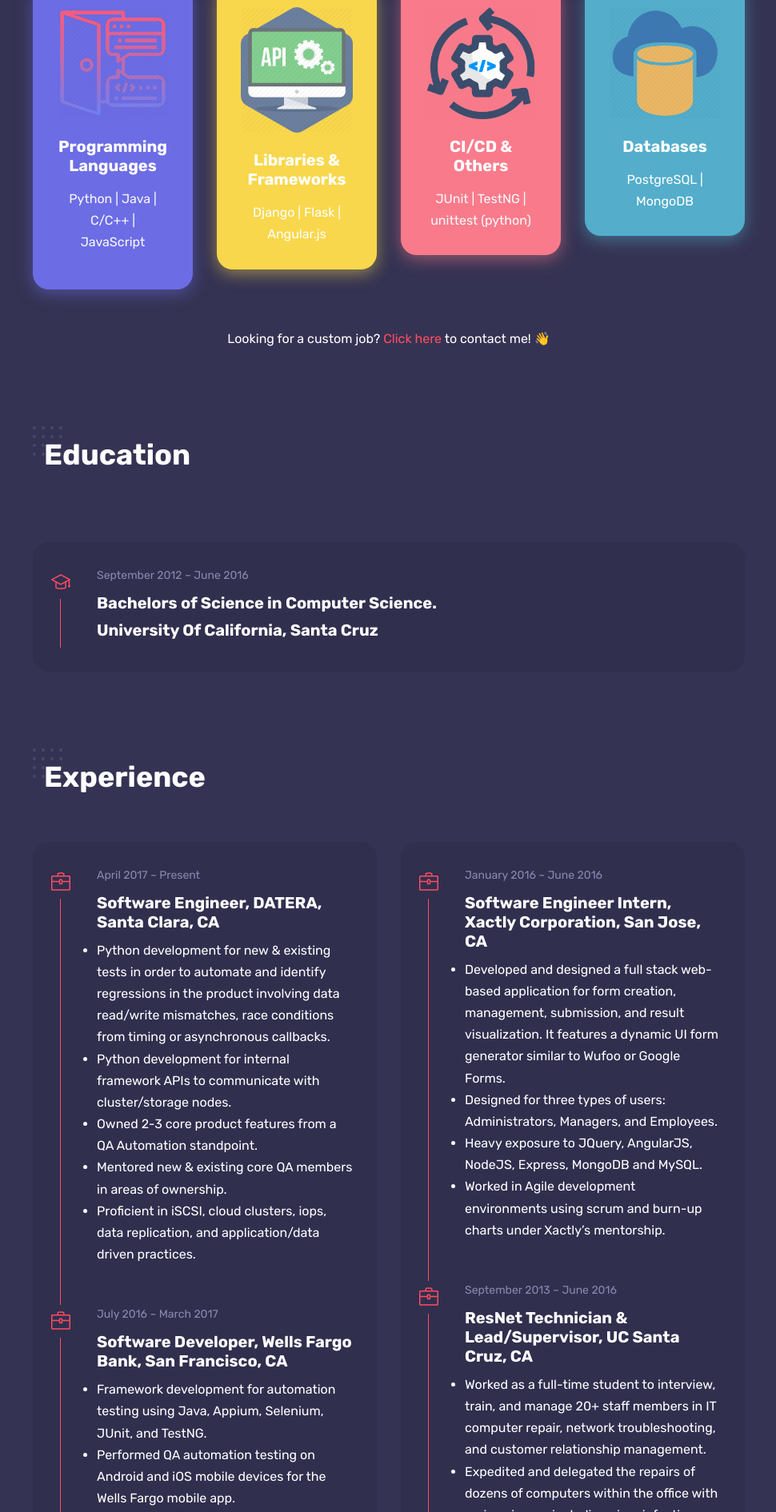
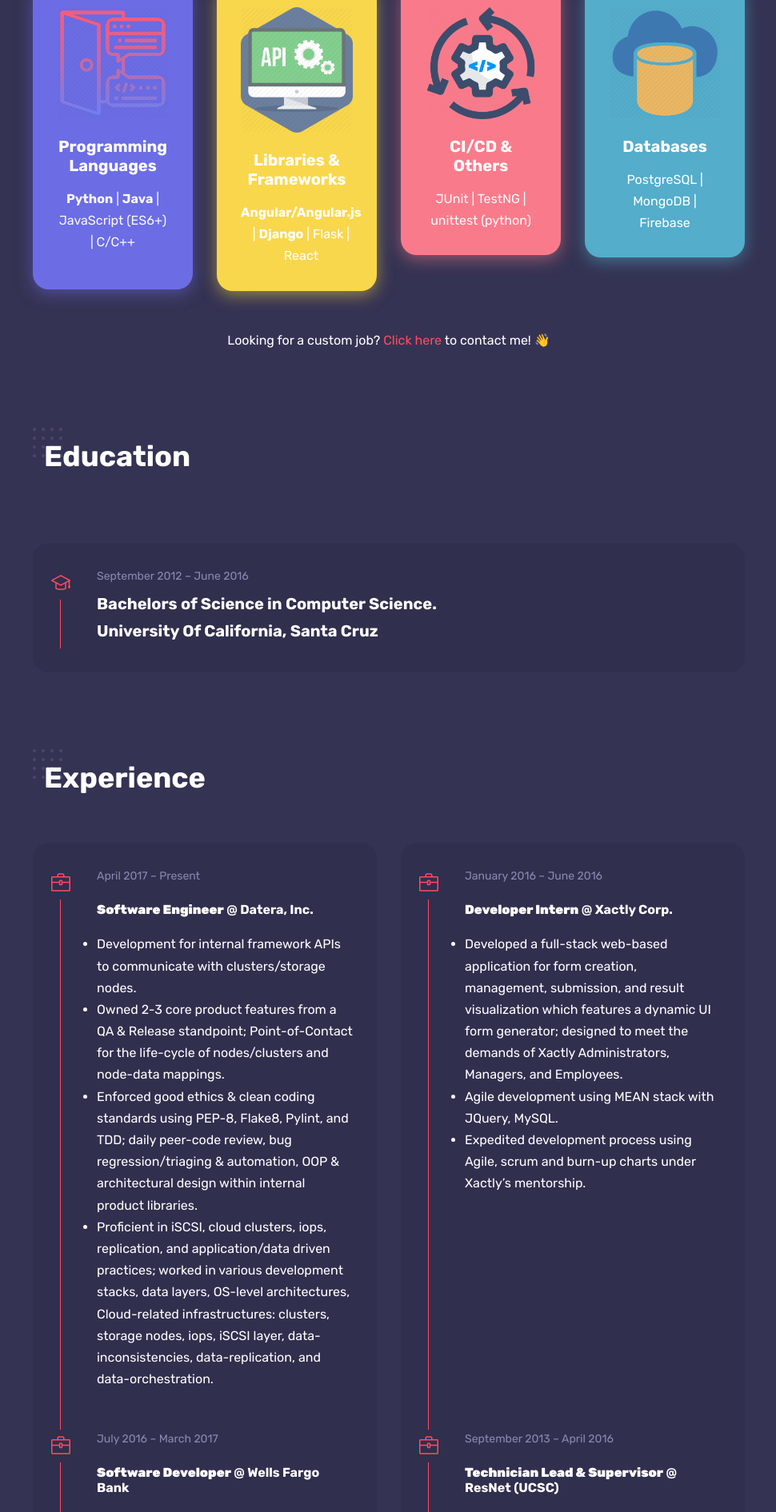
Before and after one commit to jabhax/personal_portfolio_project, a Django app: page / in a window 1280 px wide. Shown: the part 3462-5353 px from the top of the page at 80% size, without its empty margins (299-1269 px from the left). Run offline with Django 3.2, Linux system fonts and the light colour scheme; data that the repository does not hold is empty; some libraries are stand-ins or nearby versions.

Commit message:
updated experiences to use views.py. Also will convert these data inputs into models in future iterations of the portfolio.

```diff
--- a/portfolio/templates/portfolio/about.html
+++ b/portfolio/templates/portfolio/about.html
@@ -48,7 +48,7 @@
                         </div>
                         -->
                         <div class="mt-3">
-                            <a href="{% static 'portfolio/Resume_Justin_Barros.pdf' %}" class="btn btn-default" download>Download Resume/CV</a>
+                            <a href="{% static 'portfolio/JB_Resume.pdf' %}" class="btn btn-default" download>Download Resume/CV</a>
                         </div>
                         <div class="spacer d-md-none d-lg-none" data-height="30"></div>
                     </div>
--- a/portfolio/templates/portfolio/experience.html
+++ b/portfolio/templates/portfolio/experience.html
@@ -8,37 +8,24 @@
         <div class="col-md-6">
             <!-- timeline wrapper -->
             <div class="timeline exp bg-dark rounded shadow-light padding-30 overflow-hidden">
+                {% if experiences %}
+                {% for exp in experiences %}
                 <!-- timeline item -->
                 <div class="timeline-container wow fadeInUp">
                     <div class="content">
-                        <span class="time">April 2017 ~ Present</span>
-                        <h3 class="title">Software Engineer, DATERA, Santa Clara, CA</h3>
+                        <span class="time">{{ exp.start_date }} ~ {{ exp.end_date }}</span>
+                        <h6 class="title">
+                            <strong>{{ exp.title }}</strong> @ {{ exp.company_name }}
+                        </h6>
                         <ul>
-                            <li>Python development for new &amp existing tests in order to automate and identify regressions in the product involving data read/write mismatches, race conditions from timing or asynchronous callbacks.</li>
-                            <li>Python development for internal framework APIs to communicate with cluster/storage nodes.</li>
-                            <li>Owned 2-3 core product features from a QA Automation standpoint.</li>
-                            <li>Mentored new &amp existing core QA members in areas of ownership.</li>
-                            <li>Proficient in iSCSI, cloud clusters, iops, data replication, and application/data driven practices.</li>
+                            {% for responsibility in exp.responsibilities %}
+                            <li>{{ responsibility }}</li>
+                            {% endfor %}
                         </ul>
                     </div>
                 </div>
-
-                <!-- timeline item -->
-                <div class="timeline-container wow fadeInUp" data-wow-delay="0.2s">
-                    <div class="content">
-                        <span class="time">July 2016 ~ March 2017</span>
-                        <h3 class="title">Software Developer, Wells Fargo Bank,  San Francisco, CA</h3>
-                        <ul>
-                            <li>Framework development for automation testing using Java, Appium, Selenium, JUnit, and TestNG.</li>
-                            <li>Performed QA automation testing on Android and iOS mobile devices for the Wells Fargo mobile app.</li>
-                            <li>Heavy exposure to mobile development, various software architectures, QA automation/whitebox testing.</li>
-                            <li style="list-style: none;"><br/></li>
-                            <li style="list-style: none;"><br/></li>
-                            <li style="list-style: none;"><br/></li>
-                            <li style="list-style: none;"><br/></li>
-                        </ul>
-                    </div>
-                </div>
+                {% endfor %}
+                {% endif %}
                 <!-- main line -->
                 <span class="line"></span>
             </div>
@@ -50,32 +37,28 @@
             <!-- timeline wrapper -->
             <div class="timeline exp bg-dark rounded shadow-light padding-30 overflow-hidden">
 
+                {% if experiences %}
+                    {% for exp2 in experiences2 %}
                         <!-- timeline item -->
                         <div class="timeline-container wow fadeInUp" data-wow-delay="0.4s">
                             <div class="content">
-                        <span class="time">January 2016 ~ June 2016</span>
-                        <h3 class="title">Software Engineer Intern, Xactly Corporation, San Jose, CA</h3>
+                                <span class="time">{{ exp2.start_date }} ~ {{ exp2.end_date }}</span>
+                                <h6 class="title">
+                                    <strong>{{ exp2.title }}</strong> @ {{ exp2.company_name }}
+                                </h6>
                                 <ul>
-                            <li>Developed and designed a full stack web-based application for form creation, management, submission, and result visualization. It features a dynamic UI form generator similar to Wufoo or Google Forms.</li>
-                            <li>Designed for three types of users: Administrators, Managers, and Employees.</li>
-                            <li>Heavy exposure to JQuery, AngularJS, NodeJS, Express, MongoDB and MySQL.</li>
-                            <li>Worked in Agile development environments using scrum and burn-up charts under Xactly’s mentorship.</li>
+                                    {% for responsibility in exp2.responsibilities %}
+                                    <li>{{ responsibility }}</li>
+                                    {% endfor %}
                                 </ul>
                             </div>
                         </div>
-
-                <!-- timeline item -->
-                <div class="timeline-container wow fadeInUp">
-                    <div class="content">
-                        <span class="time">September 2013 ~ June 2016</span>
-                        <h3 class="title">ResNet Technician & Lead/Supervisor, UC Santa Cruz, CA</h3>
-                        <ul>
-                            <li>Worked as a full-time student to interview, train, and manage 20+ staff members in IT computer repair, network troubleshooting, and customer relationship management.</li>
-                            <li>Expedited and delegated the repairs of dozens of computers within the office with various issues including virus infections, re-formats, and replacing malfunctioning hardware on a daily basis.</li>
-                            <li>Effectively resolved hundreds of campus wide network outages using tools and skills that identified disruptive network behaviors.</li>
-                        </ul>
-                    </div>
-                </div>
+                        {% if exp2.company_name == 'Xactly Corp.'%}
+                            <br/><br/><br/><br/><br/><br/><br/><br/><br/>
+                        {% endif %}
+                    {% endfor %}
+                {% endif %}
+                <br/>
 
                 <!-- main line -->
                 <span class="line"></span>
--- a/portfolio/views.py
+++ b/portfolio/views.py
@@ -6,26 +6,103 @@ from blog.models import Blog
 
 SKILLS = {
     'prog_langs': {
-        'primary': ['Python', 'Java', 'C/C++', 'JavaScript'],
-        'secondary': ['HTML/5', 'CSS/3', 'Bootstrap', 'Materialize'],
-        'other': ['XML', 'PHP', 'JSON', 'Unix/Linux/Bash', 'MATLAB']
+        'primary': ['<b>Python</b>', '<b>Java</b>', 'JavaScript (ES6+)', 'C/C++'],
+        'secondary': ['<b>HTML/5</b>', '<b>CSS/3</b>', 'Bootstrap', 'Materialize'],
+        'other': ['XML', 'PHP', 'JSON', 'Unix/Linux/<b>Bash</b>', 'MATLAB']
    },
     'frameworks': {
-        'mvc': ['Django', 'Flask', 'Angular.js'],
-        'js': ['JQuery', 'D3.js', 'Nodejs/npm', 'Express.js'],
+        'mvc': ['<b>Angular/Angular.js</b>', '<b>Django</b>', 'Flask', 'React'],
+        'js': ['<b>TypeScript</b>', 'JQuery', 'D3.js', 'Nodejs/npm', 'Express.js'],
         'testing': ['Appium', 'Selenium']
     },
     'databases': {
-        'primary': ['PostgreSQL', 'MongoDB'],
-        'secondary': ['MySQL']
+        'primary': ['PostgreSQL', 'MongoDB', 'Firebase'],
+        'secondary': ['MySQL', 'SQLite']
     },
     'environments': {
         'testing': ['JUnit', 'TestNG', 'unittest (python)'],
         'ci-cd': ['Jenkins', 'Jira', 'Git', 'SVN'],
-        'virtual': ['VM/Containers: VirtualBox', 'VMWare', 'Docker Container', 'Kubernetes Pods'],
-        'other': ['Vi/Vim', 'Eclipse', 'Sublime', 'Atom', 'LaTex']
+        'virtual': ['VM/Containers: VirtualBox', 'VMWare', '<b>Docker Container</b>', 'Kubernetes Pods'],
+        'other': ['<b>Vi/Vim</b>', 'Eclipse', 'Sublime', '<b>Atom</b>', 'LaTex']
     }
 }
+
+EXPERIENCES = [
+    {
+        'title': 'Software Engineer',
+        'company_name': 'Datera, Inc.',
+        'start_date': 'April 2017',
+        'end_date': 'Present',
+        'responsibilities': [
+            ('Development for internal framework APIs to communicate with '
+             'clusters/storage nodes.'),
+            ('Owned 2-3 core product features from a QA & Release standpoint; '
+             'Point-of-Contact for the life-cycle of nodes/clusters and '
+             'node-data mappings.'),
+            ('Enforced good ethics & clean coding standards using PEP-8, '
+             'Flake8, Pylint, and TDD; daily peer-code review, bug '
+             'regression/triaging & automation, OOP & architectural design '
+             'within internal product libraries.'),
+            ('Proficient in iSCSI, cloud clusters, iops, replication, and '
+             'application/data driven practices; worked in various development'
+             ' stacks, data layers, OS-level architectures, Cloud-related '
+             'infrastructures: clusters, storage nodes, iops, iSCSI layer, '
+             'data-inconsistencies, data-replication, and data-orchestration.')
+        ]
+    },
+    {
+        'title': 'Software Developer',
+        'company_name': 'Wells Fargo Bank',
+        'start_date': 'July 2016',
+        'end_date': 'March 2017',
+        'responsibilities': [
+            ('Design, architect, and develop an automation testing framework '
+             'from the ground-up using Java/EE, Appium, Selenium, JUnit, '
+             'TestNG, SVN, Maven.'),
+            ('Leveraged the framework being developed to create and '
+             'continuously integrate automated scripts on browsers, Android, '
+             'iOS, Windows mobile devices for the Wells Fargo banking app.'),
+            ('Helped Wells Fargo cut down on manual QA cost through the Testing'
+             '& Automation Framework.'),
+            ('Joined with one other junior member and expanded the team from '
+             'size two to ten by the end.')
+        ]
+    },
+    {
+        'title': 'Developer Intern',
+        'company_name': 'Xactly Corp.',
+        'start_date': 'January 2016',
+        'end_date': 'June 2016',
+        'responsibilities': [
+            ('Developed a full-stack web-based application for form creation, '
+             'management, submission, and result visualization which features '
+             'a dynamic UI form generator; designed to meet the demands of '
+             'Xactly Administrators, Managers, and Employees.'),
+            ('Agile development using MEAN stack with JQuery, MySQL.'),
+            ('Expedited development process using Agile, scrum and burn-up '
+             'charts under Xactly’s mentorship.')
+        ]
+    },
+    {
+        'title': 'Technician Lead & Supervisor',
+        'company_name': 'ResNet (UCSC)',
+        'start_date': 'September 2013',
+        'end_date': 'April 2016',
+        'responsibilities': [
+            ('Worked as a full-time student to interview, train, and manage '
+             '20+ university staff members in IT computer repair, network '
+             'troubleshooting, and customer relationship management.'),
+            ('Expedited and delegated the repairs of dozens of computers '
+             'within the office with various issues including virus '
+             'infections, re-formats, and replacing malfunctioning hardware '
+             'on a daily basis.'),
+            ('Effectively resolved hundreds of campus wide network outages '
+             'using tools and skills that identified disruptive network '
+             'behaviors.')
+        ]
+    }
+];
+
 
 all_projects = Project.objects.all()
 projects = None
@@ -52,7 +129,9 @@ def index(request):
         'langs': content['languages'],
         'frameworks': content['frameworks'],
         'databases': content['databases'],
-        'environments': content['environments']
+        'environments': content['environments'],
+        'experiences': EXPERIENCES[:2],
+        'experiences2': EXPERIENCES[2:]
     }
     return render(request, 'portfolio/index.html', data_dict)
 
```
Also changed, not shown: 3 other files. Lines whose indentation alone changed are shown as unchanged.
